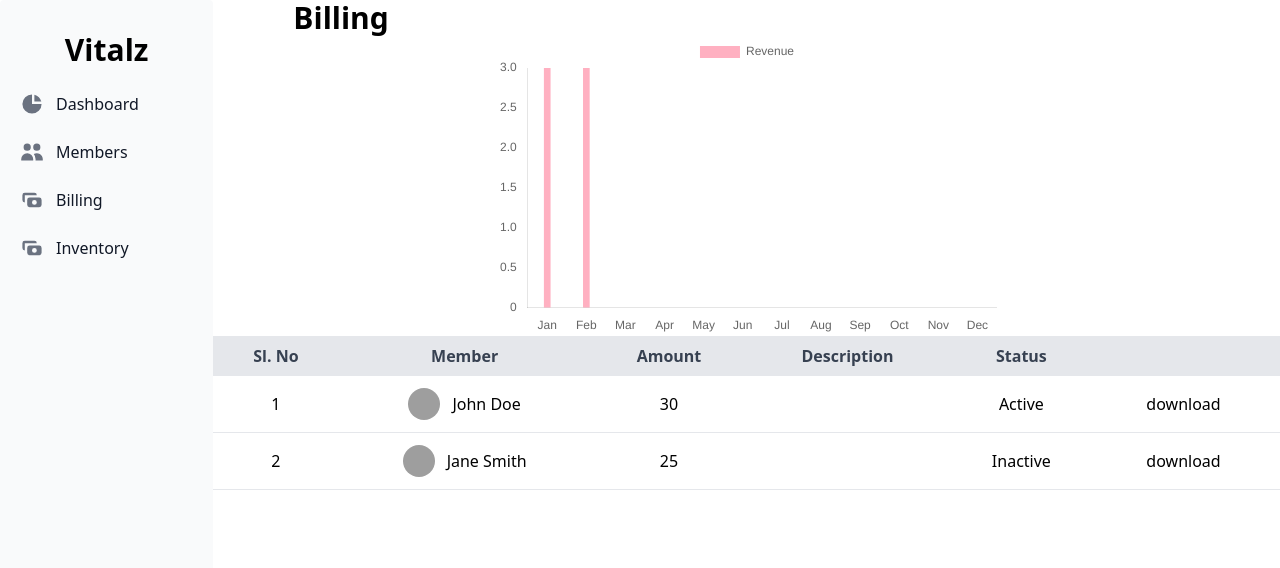
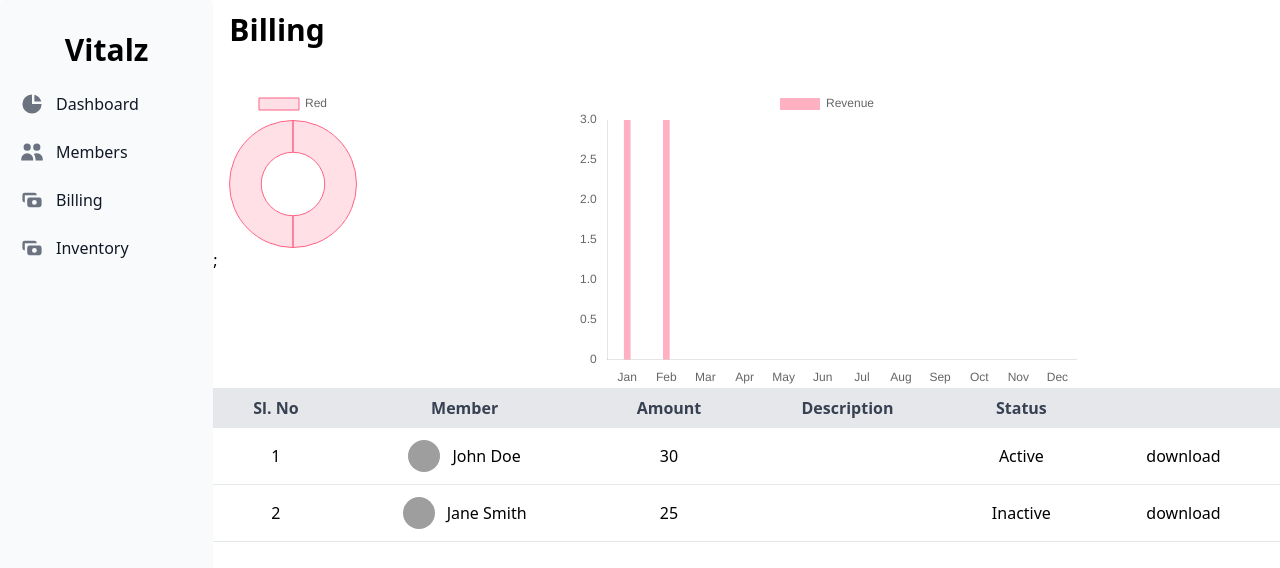
Before and after one commit to hknp796/vitalz, a React (Vite) app: page /billing in a window 1280 px wide. Shown: the top 568 px of the page. Built offline with nearby package versions, Linux system fonts and the light colour scheme; grey boxes are pictures that could not be loaded.

Commit message:
new chart in billing added

```diff
--- a/src/components/Chart.jsx
+++ b/src/components/Chart.jsx
@@ -8,8 +8,9 @@ import {
     Title,
     Tooltip,
     Legend,
+    ArcElement
 } from 'chart.js';
-import { Line } from 'react-chartjs-2';
+import { Line,Doughnut } from 'react-chartjs-2';
 
 ChartJS.register(
     CategoryScale,
@@ -19,9 +20,10 @@ ChartJS.register(
     Tooltip,
     Legend,
     LineElement,
+    ArcElement
 );
 
-export const options = {
+ const options = {
     responsive: true,
     scales: {
         x: {
--- /dev/null
+++ b/src/components/Doughnut.jsx
@@ -0,0 +1,54 @@
+import React from 'react'
+import {
+    Chart as ChartJS,
+    CategoryScale,
+    LinearScale,
+    LineElement,
+    PointElement,
+    Title,
+    Tooltip,
+    Legend,
+    ArcElement
+} from 'chart.js';
+import { Line, Doughnut } from 'react-chartjs-2';
+
+ChartJS.register(
+    CategoryScale,
+    LinearScale,
+    PointElement,
+    Title,
+    Tooltip,
+    Legend,
+    LineElement,
+    ArcElement
+);
+const data = {
+    labels: ['Red',],
+    datasets: [
+        {
+            label: '# of Votes',
+            data: [12,12],
+            backgroundColor: [
+                'rgba(255, 99, 132, 0.2)',
+
+            ],
+            borderColor: [
+                'rgba(255, 99, 132, 1)',
+
+            ],
+            borderWidth: 1,
+        },
+    ],
+};
+
+function DoughnutChart() {
+
+
+    return (
+        <div className='h-30 w-40'>
+            <Doughnut data={data} />;
+        </div>
+    )
+}
+
+export default DoughnutChart
--- a/src/pages/Billing.jsx
+++ b/src/pages/Billing.jsx
@@ -1,20 +1,24 @@
 import React from 'react'
-import { FaArrowRight, FaCaretRight, FaTrash,FaEdit,FaPenSquare,FaRegTrashAlt } from "react-icons/fa";
+import { FaArrowRight, FaCaretRight, FaTrash, FaEdit, FaPenSquare, FaRegTrashAlt } from "react-icons/fa";
 import Chart from '../components/barchart'
+import Doughnut from '../components/Doughnut';
 
 function Billing() {
   const clients = [
-    { id: 1, name: 'John Doe', amount: 30, description:'', status: 'Active' },
-    { id: 2, name: 'Jane Smith', amount: 25,description:'', status: 'Inactive' },
-]
+    { id: 1, name: 'John Doe', amount: 30, description: '', status: 'Active' },
+    { id: 2, name: 'Jane Smith', amount: 25, description: '', status: 'Inactive' },
+  ]
 
-const tableHeaders = ['Sl. No', 'Member', 'Amount', 'Description', 'Status', ''];
+  const tableHeaders = ['Sl. No', 'Member', 'Amount', 'Description', 'Status', ''];
 
   return (
-    <div className='w-full'>
-      <h3 className='ml-20 font-semibold text-3xl'>Billing</h3>
-      <Chart />
+    <div className='w-full pt-3'>
+      <h3 className='ml-4 mb-10 font-semibold text-3xl'>Billing</h3>
+      <div className='flex'>
 
+        <Doughnut />
+        <Chart />
+      </div>
       <table className="w-[100%]">
         <thead>
           <tr className="bg-gray-200 text-gray-700">
@@ -44,7 +48,7 @@ const tableHeaders = ['Sl. No', 'Member', 'Amount', 'Description', 'Status', '']
               <td className="py-3 px-4">{client.status}</td>
               <td className="py-3 px-4">
                 <button className="mr-2">
-                download
+                  download
                 </button>
               </td>
             </tr>
```
